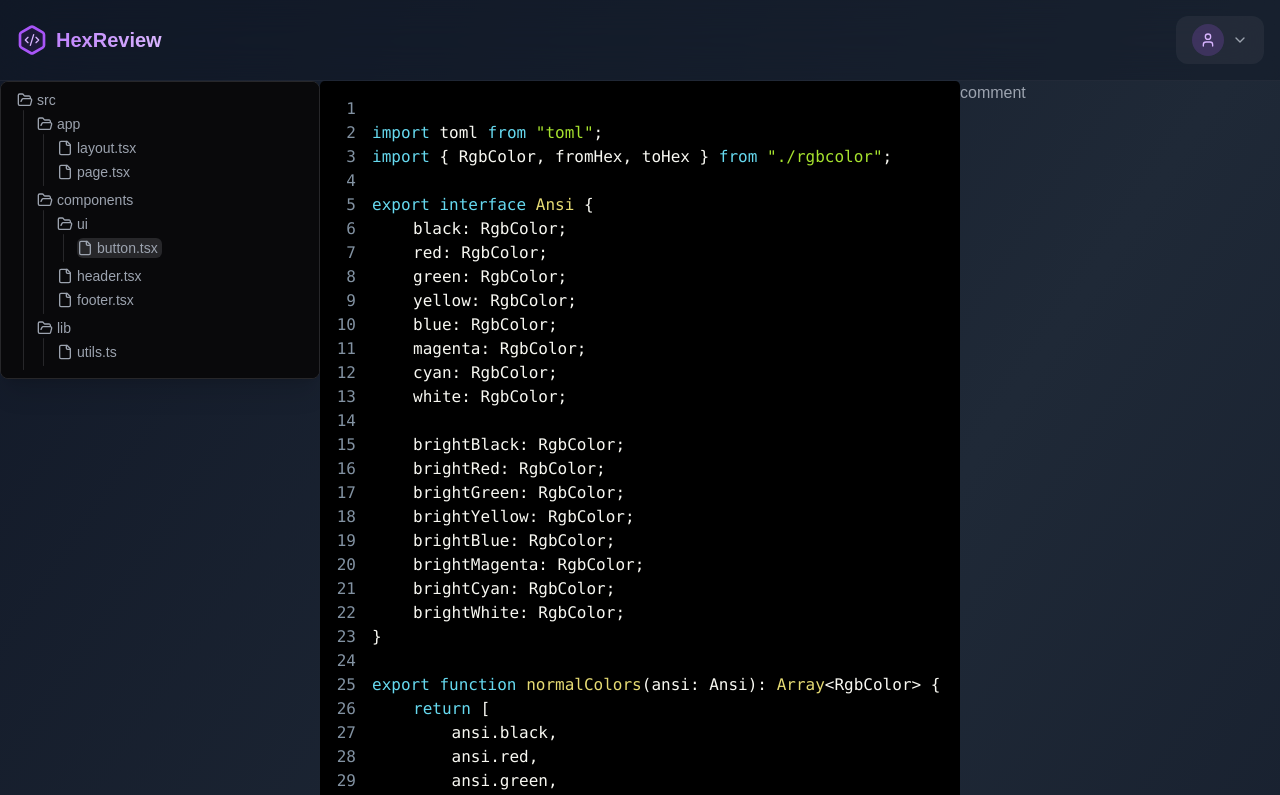
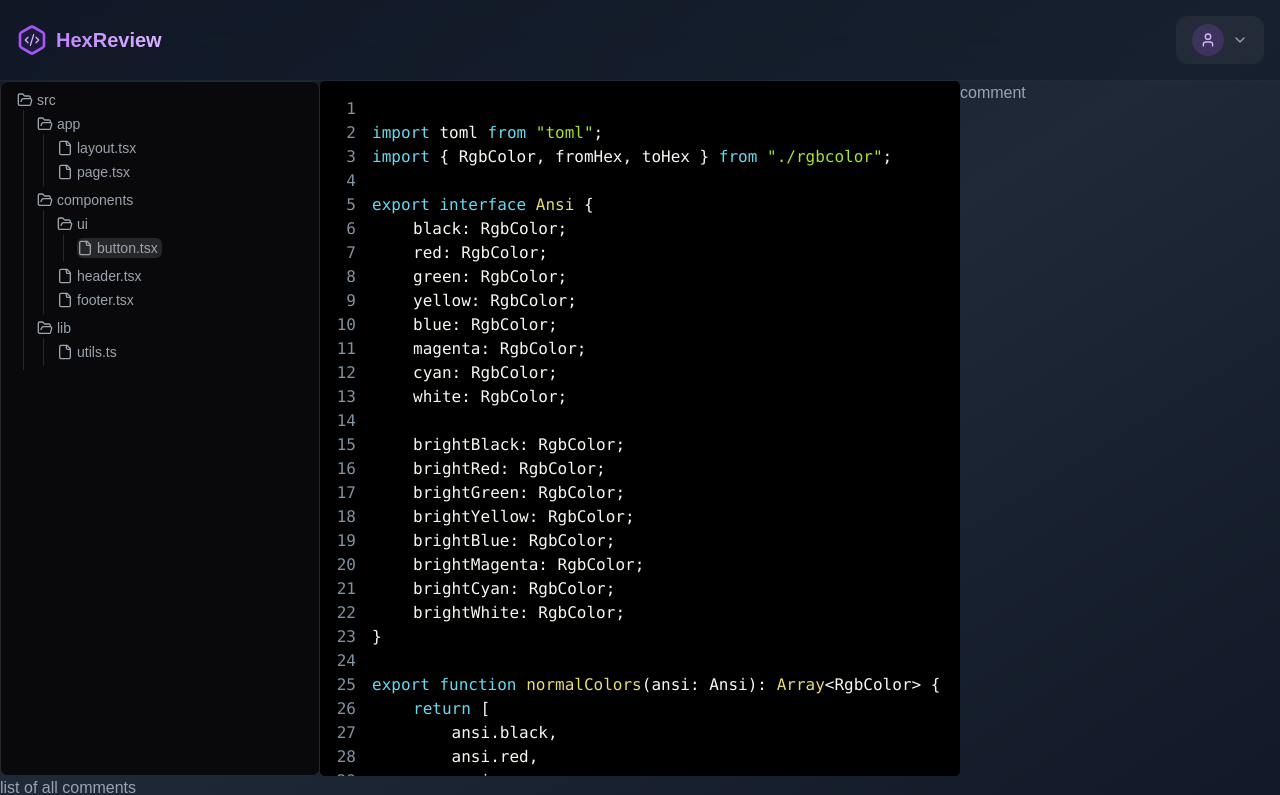
Before and after one commit to seasonedfish/hexreview, a Next.js app: page /projects/1 in a window 1280 px wide. Shown: the top 795 px of the page. Built offline with nearby package versions, Linux system fonts and the light colour scheme.

Commit message:
Make project page take full screen

```diff
--- a/app/layout.tsx
+++ b/app/layout.tsx
@@ -31,7 +31,7 @@ export default function RootLayout({
         defaultTheme="dark"
       >
         <body
-          className={`${geistSans.variable} ${geistMono.variable} antialiased h-full text-gray-400`}
+          className={`${geistSans.variable} ${geistMono.variable} antialiased h-screen text-gray-400`}
         >
           {children}
         </body>
--- a/app/projects/[id]/page.tsx
+++ b/app/projects/[id]/page.tsx
@@ -82,9 +82,9 @@ export interface TerminalColorScheme {
       `;
 
   return (
-    <div className="flex flex-col justify-items-stretch min-h-screen bg-gradient-to-br from-gray-900 via-gray-800 to-gray-900">
+    <div className="flex flex-col justify-items-stretch h-full bg-gradient-to-br from-gray-900 via-gray-800 to-gray-900">
       <Header></Header>
-      <main className="flex-grow flex">
+      <main className="flex-grow overflow-y-auto flex">
         <div className="relative basis-1/4 h-full flex w-1/2 flex-col items-center justify-center overflow-hidden rounded-lg border bg-background md:shadow-xl">
           <Tree
             className="p-2 overflow-hidden rounded-md bg-background h-full"
```
